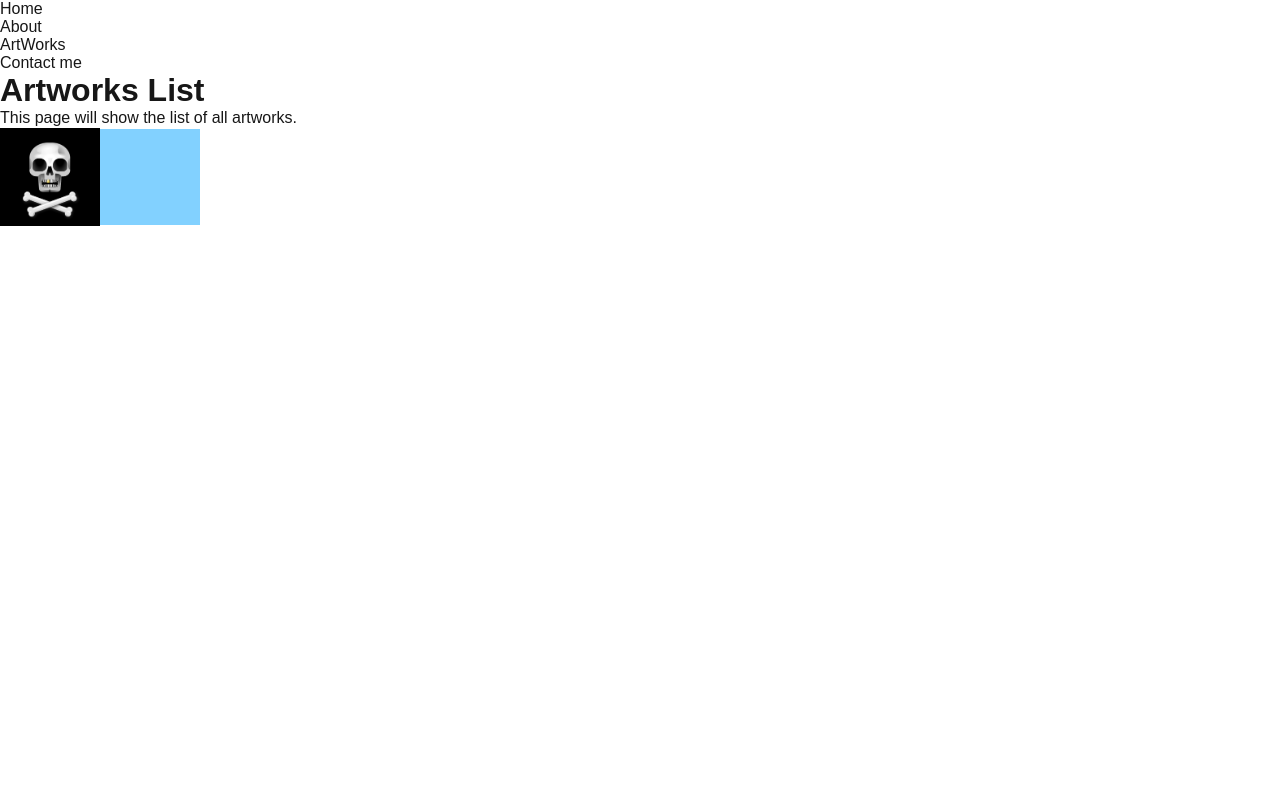
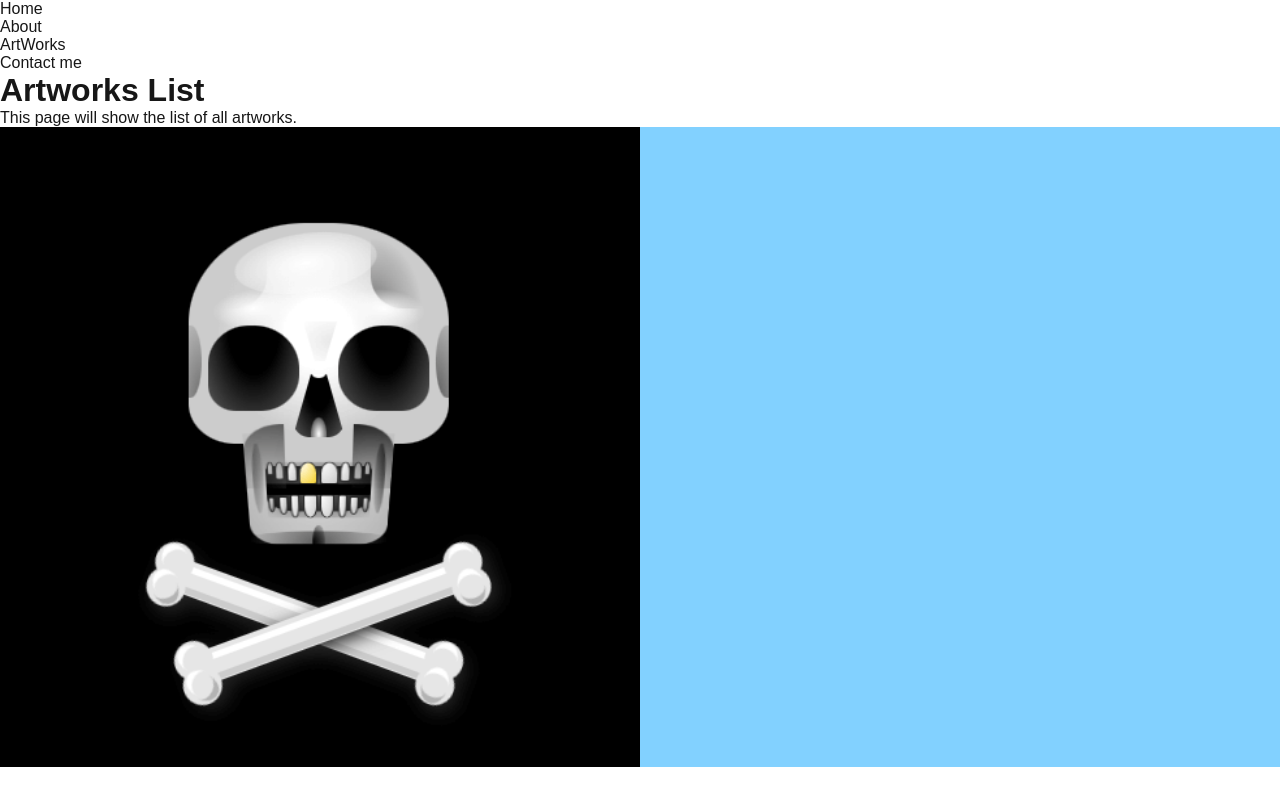
Before and after one commit to romanro/my-css-artworks, a Next.js app: page /artworks in a window 1280 px wide. Built offline with nearby package versions, Linux system fonts and the light colour scheme.

Commit message:
added basic implementation of artworks gallery

```diff
--- /dev/null
+++ b/src/components/ArtworksGallery/ArtworksGallery.module.scss
@@ -0,0 +1,14 @@
+.ArtworksList {
+    display: grid;
+    gap: 0;
+    grid-template-columns: repeat(auto-fit, minmax(200px, 1fr));
+    list-style: none;
+    padding: 0;
+    margin: 0;
+
+    .ListItem {
+        position: relative;
+        aspect-ratio: 1 / 1;
+        overflow: hidden;
+    }
+}
--- a/src/components/ArtworksGallery/ArtworksGallery.tsx
+++ b/src/components/ArtworksGallery/ArtworksGallery.tsx
@@ -1,24 +1,24 @@
 import { Artwork } from '@/models/artworks.models';
 import Image from 'next/image';
 import React, { FC } from 'react';
+import styles from './ArtworksGallery.module.scss';
 
 type ArtworksGalleryProps = {
     artworks: Artwork[];
 };
 export const ArtworksGallery: FC<ArtworksGalleryProps> = ({ artworks }) => {
     return (
-        <ul>
+        <ul className={styles.ArtworksList}>
             {artworks.map((artwork) => (
-                <Image
-                    key={`gallery_${artwork.id}`}
-                    src={artwork.thumbnail ? `/previews/${artwork.thumbnail}` : ''}
-                    alt={artwork.description ?? ''}
-                    width={100}
-                    height={100}
-                    sizes='(max-width: 768px) 100vw, (max-width: 1200px) 50vw, 33vw'
-                    loading='lazy'
-                    style={{ objectFit: 'contain' }}
-                />
+                <li key={`gallery_item_${artwork.id}`} className={styles.ListItem}>
+                    <Image
+                        src={artwork.thumbnail ? `/previews/${artwork.thumbnail}` : ''}
+                        alt={artwork.description ?? 'Artwork preview'}
+                        fill
+                        loading='lazy'
+                        style={{ objectFit: 'fill', objectPosition: 'center' }}
+                    />
+                </li>
             ))}
         </ul>
     );
```
